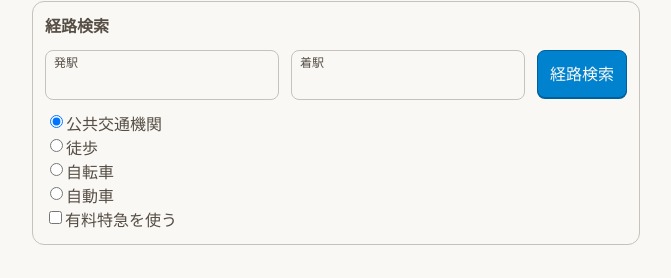
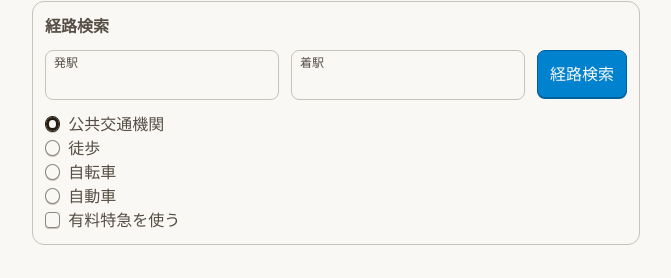
Before and after one commit to mgn901/m13tk, a React app: page / in a window 1280 px wide. Shown: the part 1285-1563 px from the top of the page, without its empty margins (304-975 px from the left). Built offline with nearby package versions, Linux system fonts and the light colour scheme; the HTML template or start-up script is replaced by a standard one; a web font is replaced by a local one.

Commit message:
チェックボックスとラジオボタンに対するサポートを追加した。

```diff
--- a/src/scss/cnt.scss
+++ b/src/scss/cnt.scss
@@ -23,6 +23,10 @@
 	font-family: $tkfont-sans;
 	font-size: 1rem;
 	font-feature-settings: $tkfont-fontfeature;
+	outline: none;
+	-webkit-tap-highlight-color: transparent;
+	appearance: none;
+	-webkit-appearance: none;
 }
 %cntchip%color {
 	background: var(--tkcolor-bg0);
--- a/src/scss/input.scss
+++ b/src/scss/input.scss
@@ -3,8 +3,6 @@
 		border: 1px var(--tkcolor-bg2) solid;
 		box-shadow: 0 0 0 0px var(--tkcolor-shadow);
 		background: var(--tkcolor-bg0);
-		outline: none;
-		-webkit-tap-highlight-color: transparent;
 		transition: box-shadow .1s $tktransition-in;
 	}
 	&:hover {
@@ -22,9 +20,70 @@
 .tkinput-text {
 	@extend %cntchip;
 	width: 100%;
-	min-height: 1.5rem;
-	height: auto;
 	background: transparent;
-	outline: none;
-	-webkit-tap-highlight-color: transparent;
 }
+
+%checkboxradio {
+	@extend %cntchip;
+	width: 1rem;
+	min-height: 1rem;
+	margin-top: .25rem;
+	border: 1px var(--tkcolor-fg2) solid;
+	border-radius: .25rem;
+	background: var(--tkcolor-bg0);
+	box-shadow: $tkshadow-btn, 0 0 0 0px var(--tkcolor-shadow);
+	transition: box-shadow .1s $tktransition-in, background .1s $tktransition-in;
+	&:hover, &:focus {
+		box-shadow: $tkshadow-btn, 0 0 0 3px var(--tkcolor-shadow);
+	}
+	&:active {
+		box-shadow: $tkshadow-btn-transparent, 0 0 0 3px var(--tkcolor-shadow);
+		background: var(--tkcolor-bg1);
+	}
+}
+
+.tkinput-checkbox {
+	@extend %checkboxradio;
+	position: relative;
+	&:checked {
+		border: 1px var(--tkcolor-fg0) solid;
+		background: var(--tkcolor-fg0);
+	}
+	&::before {
+		content: "";
+		position: absolute;
+		top: 2px;
+		left: 1px;
+		width: .6rem;
+		height: .3rem;
+		box-sizing: content-box;
+		border-left: 2px transparent solid;
+		border-bottom: 2px transparent solid;
+		transform: rotate(-45deg);
+	}
+	&:checked::before {
+		border-left: 2px var(--tkcolor-bg0) solid;
+		border-bottom: 2px var(--tkcolor-bg0) solid;
+	}
+}
+
+.tkinput-radio {
+	@extend %checkboxradio;
+	border-radius: 50%;
+	&:hover, &:focus {
+		box-shadow: $tkshadow-btn, 0 0 0 3px var(--tkcolor-shadow), 0 0 0 0 var(--tkcolor-fg0) inset;
+	}
+	&:active {
+		box-shadow: $tkshadow-btn-transparent, 0 0 0 3px var(--tkcolor-shadow), 0 0 0 0 var(--tkcolor-fg0) inset;
+	}
+	&:checked {
+		border: 1px var(--tkcolor-fg0) solid;
+		box-shadow: $tkshadow-btn, 0 0 0 0 var(--tkcolor-shadow), 0 0 0 3px var(--tkcolor-fg0) inset;
+	}
+	&:hover:checked, &:focus:checked {
+		box-shadow: $tkshadow-btn, 0 0 0 3px var(--tkcolor-shadow), 0 0 0 3px var(--tkcolor-fg0) inset;
+	}
+	&:active:checked {
+		box-shadow: $tkshadow-btn-transparent, 0 0 0 3px var(--tkcolor-shadow), 0 0 0 3px var(--tkcolor-fg0) inset;
+	}
+}
```
